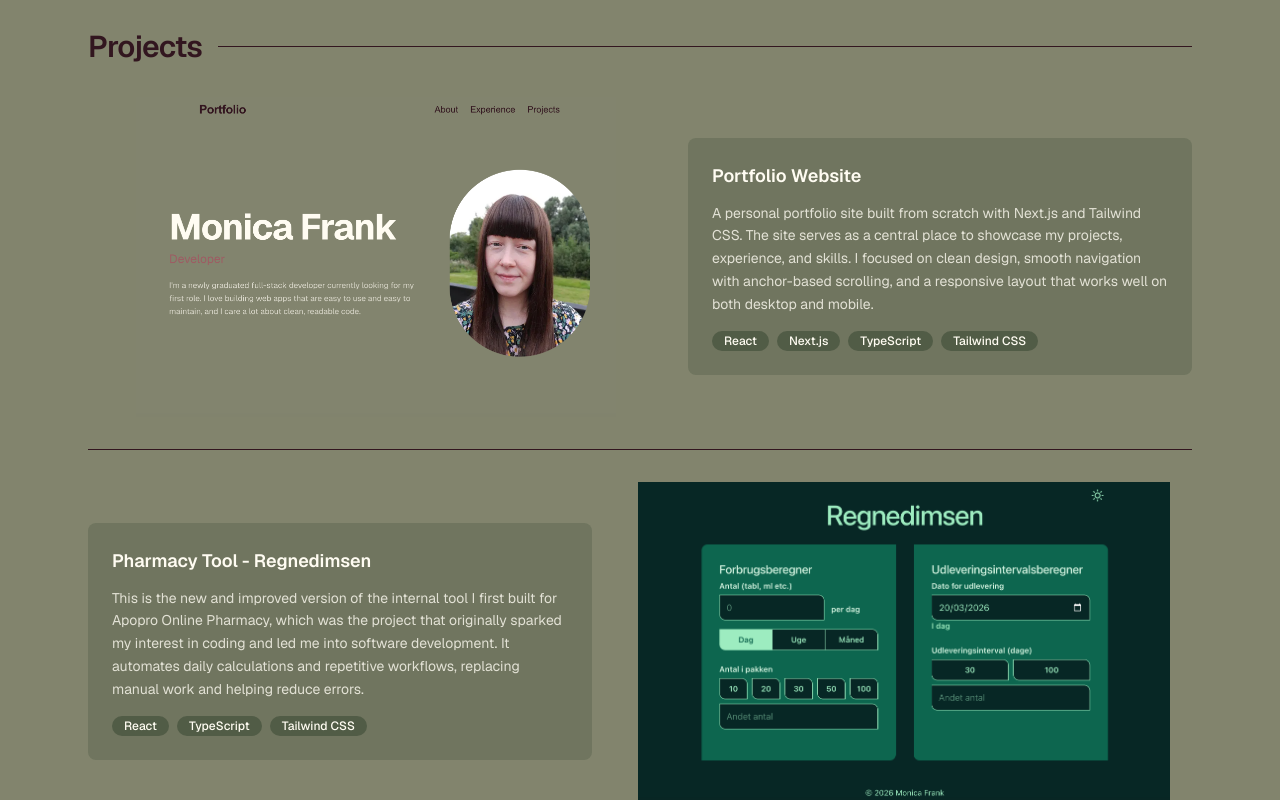
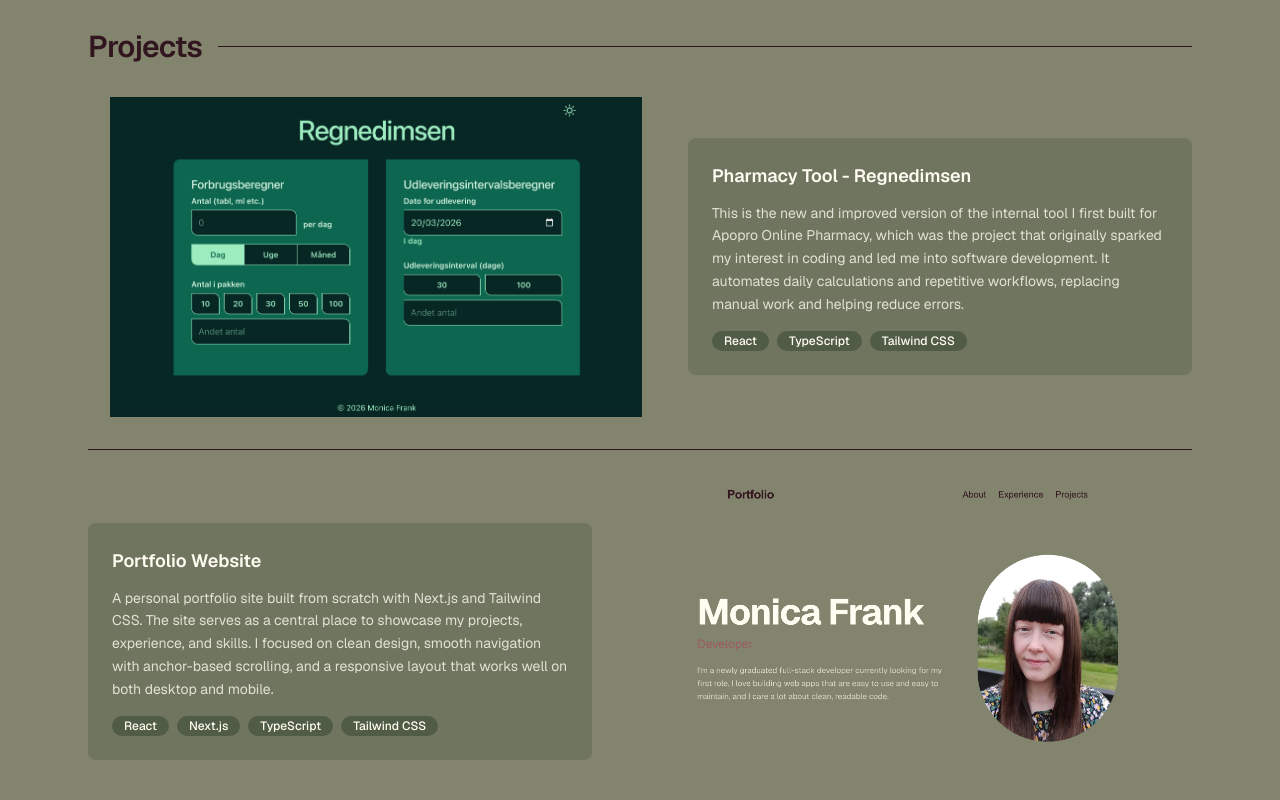
Before and after one commit to Monicatoep/portfolio, a Next.js app: page / in a window 1280 px wide. Shown: the part 2480-3280 px from the top of the page. Built offline with nearby package versions, Linux system fonts and the light colour scheme.

Commit message:
added info

```diff
--- a/app/data/experience.ts
+++ b/app/data/experience.ts
@@ -35,7 +35,7 @@ export const experience: ExperienceEntry[] = [
     organization: "Several pharmacies",
     description:
       "10+ years of experience from various pharmacies. Most recently, I worked at Apopro Online Pharmacy, where I handled a range of pharmacy technician tasks, produced SEO material, and provided online support.",
-    startDate: "2014-09",
+    startDate: "2011-09",
     endDate: "2023-09",
     technologies: ["PharmaNet", "Cito"],
   },
@@ -45,8 +45,8 @@ export const experience: ExperienceEntry[] = [
     organization: "Pharmakon",
     description:
       "Training in clinical pharmacy, advising on medicines, self-care, health services, quality assurance, etc.",
-    startDate: "2014-09",
-    endDate: "2017-06",
+    startDate: "2011-09",
+    endDate: "2014-06",
     technologies: ["Pharmanet", "Cito"],
   },
 ];
--- a/app/data/projects.ts
+++ b/app/data/projects.ts
@@ -7,6 +7,13 @@ export interface ProjectEntry {
 
 export const projects: ProjectEntry[] = [
   {
+    title: "Pharmacy Tool - Regnedimsen",
+    description:
+      "This is the new and improved version of the internal tool I first built for Apopro Online Pharmacy, which was the project that originally sparked my interest in coding and led me into software development. It automates daily calculations and repetitive workflows, replacing manual work and helping reduce errors.",
+    image: "/regnedimsen.png",
+    technologies: ["React", "TypeScript", "Tailwind CSS"],
+  },
+  {
     title: "Portfolio Website",
     description:
       "A personal portfolio site built from scratch with Next.js and Tailwind CSS. The site serves as a central place to showcase my projects, experience, and skills. I focused on clean design, smooth navigation with anchor-based scrolling, and a responsive layout that works well on both desktop and mobile.",
@@ -14,17 +21,10 @@ export const projects: ProjectEntry[] = [
     technologies: ["React", "Next.js", "TypeScript", "Tailwind CSS"],
   },
   {
-    title: "Pharmacy Tool - Regnedimsen",
-    description:
-      "This is the new and improved version of the internal tool I first built for Apopro Online Pharmacy, which was the project that originally sparked my interest in coding and led me into software development. It automates daily calculations and repetitive workflows, replacing manual work and helping reduce errors.",
-    image: "/regnedimsen.png",
-    technologies: ["React", "TypeScript", "Tailwind CSS"],
-  },
-  {
     title: "Byens Bager – Internal Ordering System",
     description:
       "For my main project at the end of my studies, I co-built an internal ordering system for a local bakery, Byens Bager. We developed the product from scratch as a two-person team, from early requirements and user flows to a working solution. We chose Next.js because we both had experience with it, and used the project to explore new tools and workflows, including Supabase (database/auth), Vercel (hosting), and Playwright (end-to-end testing).\n\nA big part of the project was working closely with a non-technical Product Owner (the bakery owner). That gave us hands-on experience translating real business needs into features, asking the right questions, turning feedback into improvements, and making sure we delivered real value, not just code.\n\nWe worked with Scrum throughout the project, using user stories and iterative planning to stay aligned with the customer and continuously improve the product. Overall, the project strengthened my skills in collaboration (both within the team and with stakeholders), structured development, and learning new technologies in practice.",
     image: "/byens-bager.png",
-    technologies: ["Next.js", "React", "Supabase", "Vercel", "Playwright"],
+    technologies: ["Next.js", "React", "Supabase", "Vercel", "Playwright", "Tailwind CSS"],
   },
 ];
```
